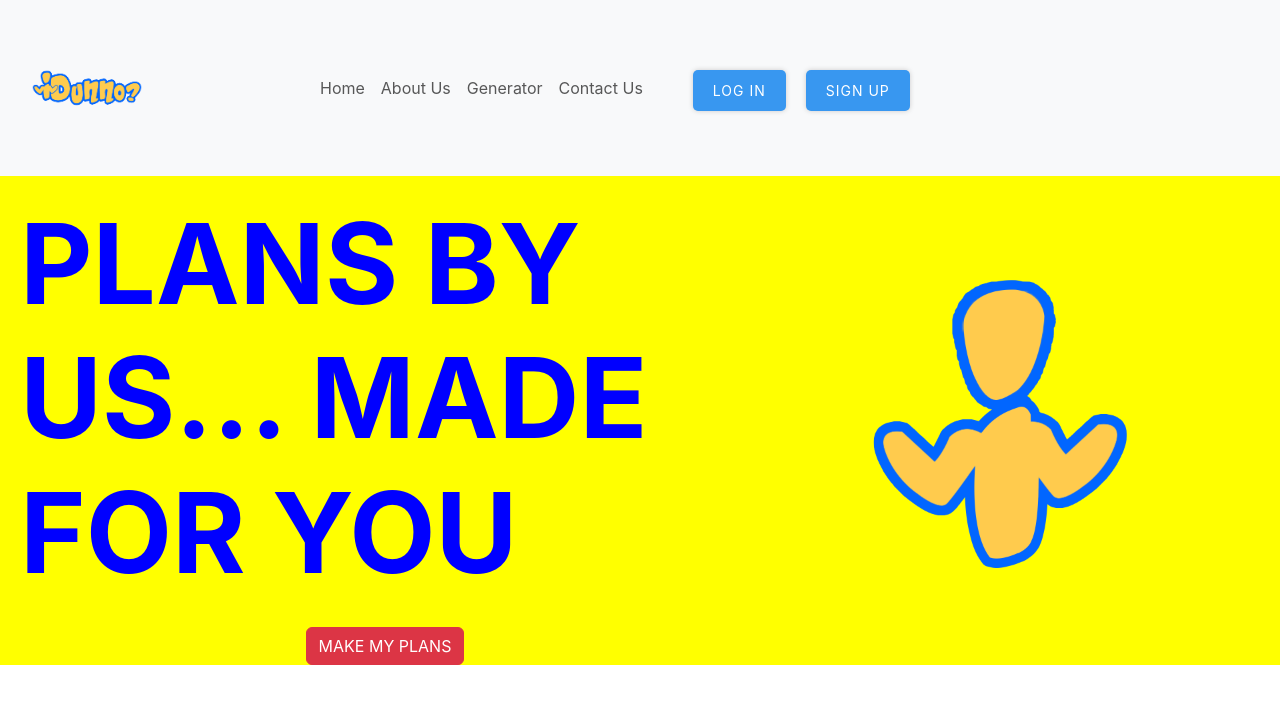
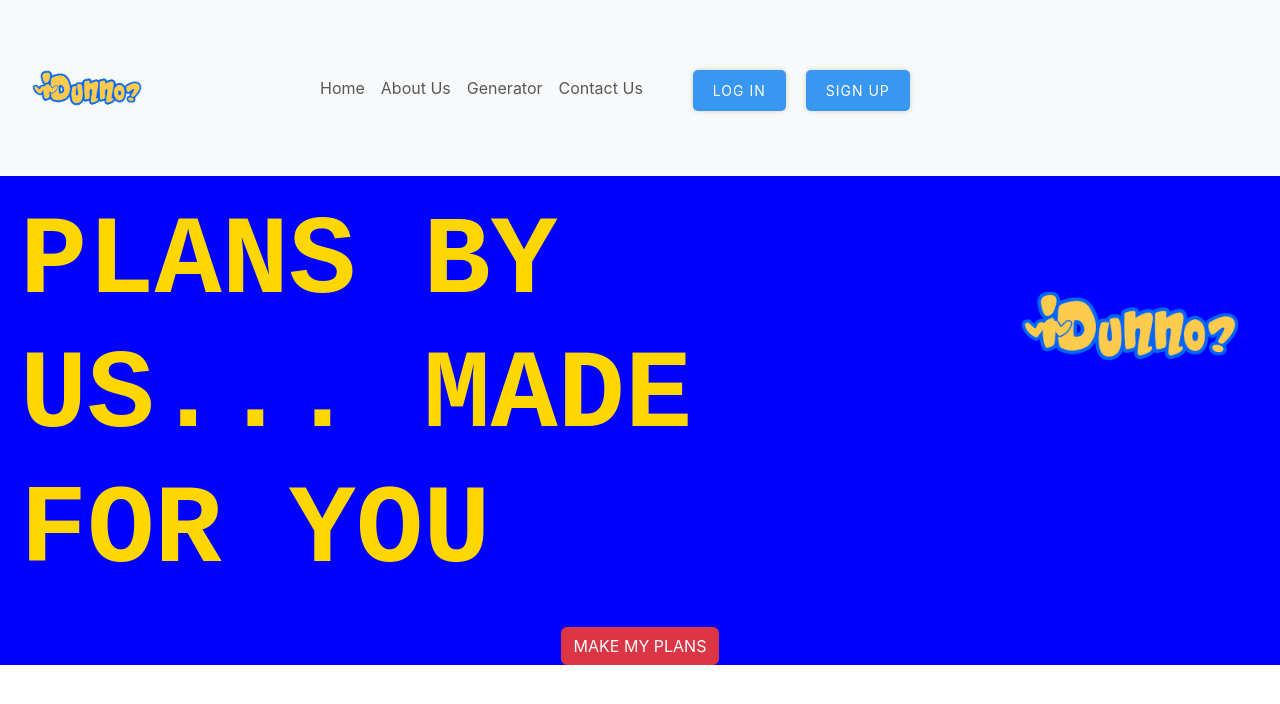
Before and after one commit to GoddessD/Group-2-Miami-PT43-FE, a React (Create React App) app in the folder react-idunno/: page /home in a window 1280 px wide. Shown: the top 704 px of the page. Built offline with nearby package versions, Linux system fonts and the light colour scheme.

Commit message:
new nav and home

```diff
--- a/react-idunno/src/App.css
+++ b/react-idunno/src/App.css
@@ -1,6 +1,6 @@
 .App {
   text-align: center;
-  background-color: yellow
+  background-color: blue;
 
 }
 
@@ -26,7 +26,7 @@
   color :white;
   width: 100%;
   display:flex;
-  justify-content: space-between;
+  justify-content: center;
 }
 
 img.navbar-logo {
@@ -54,7 +54,9 @@ img.navbar-logo {
   font-size: 7em;
   font-weight: bold;
   padding: 20px;
-  color:blue
+  color: gold;
+  font-family: 'Courier New', Courier, monospace;
+
 
 }
 
@@ -62,17 +64,12 @@ img.navbar-logo {
   display: inline-block;
   float: left;
 }
-.image {
-  display: inline-block;
-  margin-right: 10px;
-}
-.image {
-  float:right;
-  margin-right: 10px;
-  width: 500px;
-  height:500px;
 
-}
+  img {
+    height: 300px;
+    width: 300px;
+    float: right;
+  }
 
 
 .div.button-container {
@@ -87,7 +84,7 @@ button {
 }
 
 .custom-color{
-  background-color: yellow;
+  background-color: rgb(194, 152, 75);
 }
 
 .login-form {
--- a/react-idunno/src/component/Navbar.js
+++ b/react-idunno/src/component/Navbar.js
@@ -17,7 +17,7 @@ const Navbar = () => {
             <span className="navbar-toggler-icon"></span>
           </button>
           <div className="collapse navbar-collapse" id="navbarNav">
-            <ul className="navbar-nav">
+            <ul className="navbar-nav justify-content-center">
               <li className="nav-item">
                 <Link className="nav-link" to="/home">Home</Link>
               </li>
--- a/react-idunno/src/pages/Home.js
+++ b/react-idunno/src/pages/Home.js
@@ -8,12 +8,12 @@ const Home = () => {
   return (
     <div className="center-button" >
       <div className="image-container">
-        <img
-          src="/idunnomanyb.png"
+       <img
+          src="/idunnologowstroke.png"
           alt="example image"
           className="image"
         />
-      </div>
+        </div>
       <div className='main-content'>
 
       </div>
```
